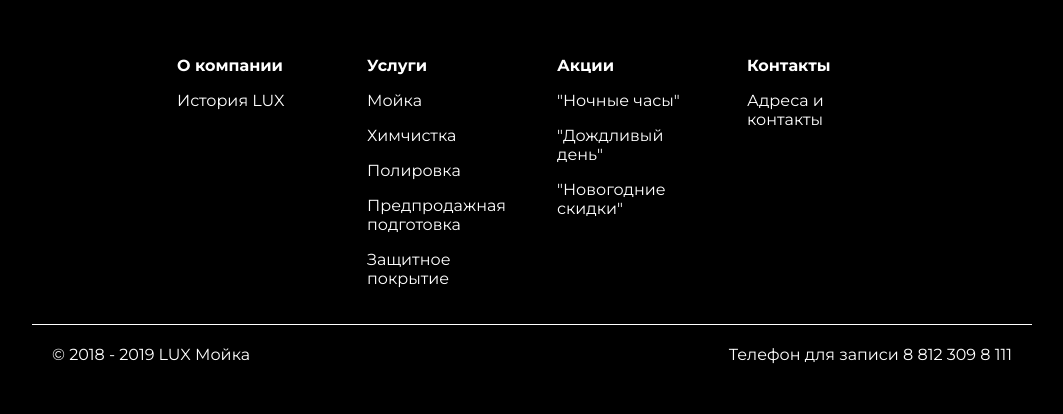
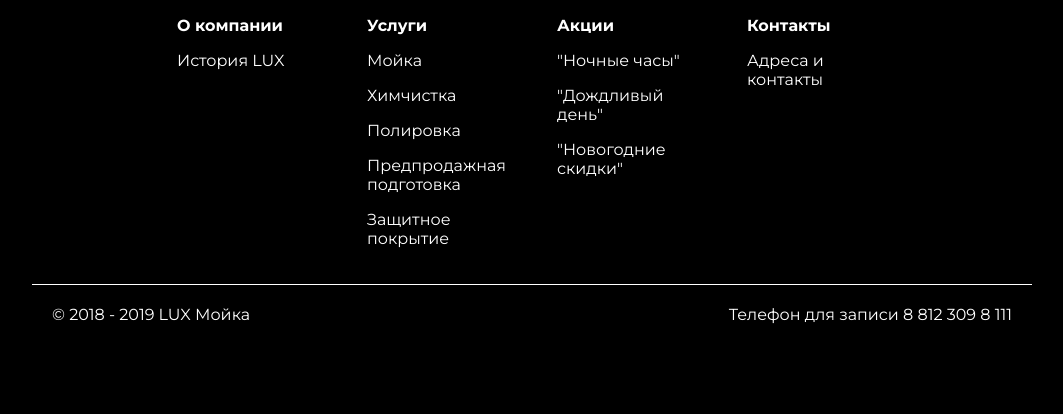
Before and after one commit to vladusha2423/washlux_front, a PHP site: page /index.php in a window 1280 px wide. Shown: the part 1924-2338 px from the top of the page, without its empty margins (108-1171 px from the left). After the commit the page ends 2248 px from the top, so only its background shows below. Run offline with PHP 8.4, Linux system fonts and the light colour scheme; some libraries are stand-ins or nearby versions.

Commit message:
footer 3

```diff
--- a/styles/footer.css
+++ b/styles/footer.css
@@ -10,7 +10,7 @@
     font-family: 'Montserrat', sans-serif;
 }
 #footer-text-container{
-    padding-top: 40px;
+    /*padding-top: 40px;*/
     width: 960px;
     padding-right: 20px;
     padding-left: 20px;
```
